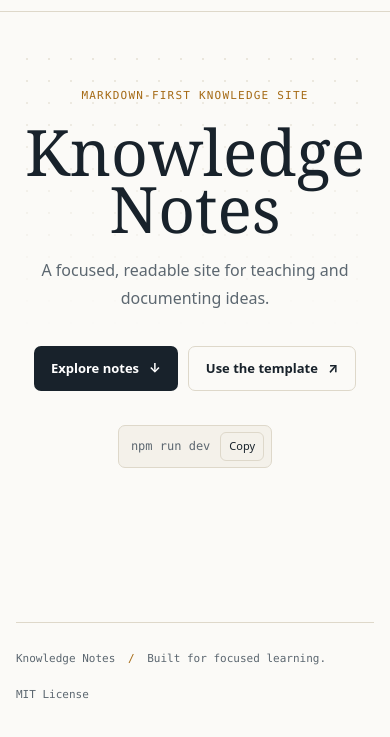
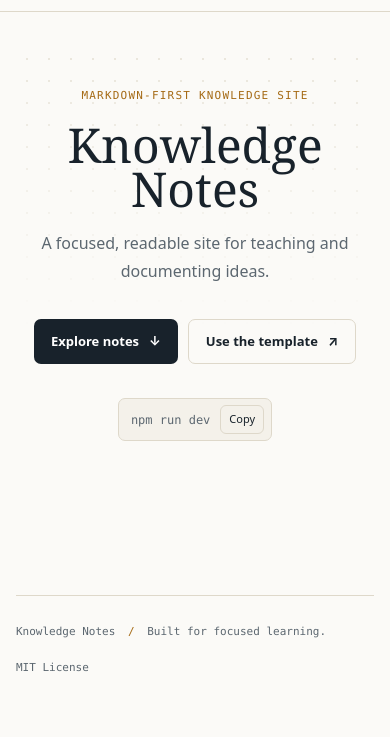
Before and after one commit to ljxpython/knowledge-site-template, an Astro site: page / in a window 390 px wide. Shown: the part 51-788 px from the top of the page. Built offline with nearby package versions, Linux system fonts and the light colour scheme; Astro itself is replaced by a stand-in of ours.

```diff
--- a/src/styles/global.css
+++ b/src/styles/global.css
@@ -53,7 +53,7 @@
 .hero::before { content: ""; position: absolute; inset: 36px 0 auto; height: 280px; z-index: 0; pointer-events: none; opacity: 0.62; background-image: radial-gradient(var(--line) 1px, transparent 1px); background-size: 22px 22px; mask-image: linear-gradient(to bottom, black, transparent); }
 .hero > * { position: relative; }
 .hero-kicker, .section-label, .eyebrow { color: var(--accent); font-family: var(--font-mono); font-size: 11px; letter-spacing: 0.11em; text-transform: uppercase; }
-.hero h1 { max-width: 760px; margin: 18px auto; font-family: var(--font-serif); font-size: clamp(58px, 10vw, 118px); font-weight: 400; letter-spacing: 0; line-height: 0.9; }
+.hero h1 { max-width: 700px; margin: 18px auto; font-family: var(--font-serif); font-size: clamp(44px, 6.5vw, 88px); font-weight: 400; letter-spacing: 0; line-height: 0.92; text-wrap: balance; }
 .hero-copy { max-width: 570px; margin: 0 auto; color: var(--muted); font-size: 18px; line-height: 1.75; }
 .hero-actions { margin-top: 34px; display: flex; justify-content: center; gap: 10px; flex-wrap: wrap; }
 .button-primary, .button-secondary { display: inline-flex; align-items: center; gap: 10px; padding: 12px 17px; border-radius: 7px; font-size: 13px; font-weight: 700; text-decoration: none; transition: transform 160ms ease, background 160ms ease, border-color 160ms ease; }
@@ -139,7 +139,7 @@
   .site-nav, .hero, .notes, .doc-shell, .site-footer { width: min(100% - 32px, 1120px); }
   .site-nav { height: 62px; }
   .hero { padding: 76px 0 58px; }
-  .hero h1 { font-size: 64px; }
+  .hero h1 { font-size: 48px; }
   .hero-copy { font-size: 16px; }
   .card-grid { grid-template-columns: 1fr; }
   .section-heading h2 { font-size: 34px; }
```
Also changed, not shown: .codex/skills/markdown-to-knowledge-site/SKILL.md (added), .codex/skills/markdown-to-knowledge-site/agents/openai.yaml (added), .codex/skills/markdown-to-knowledge-site/references/workflow.md (added), README.md.
